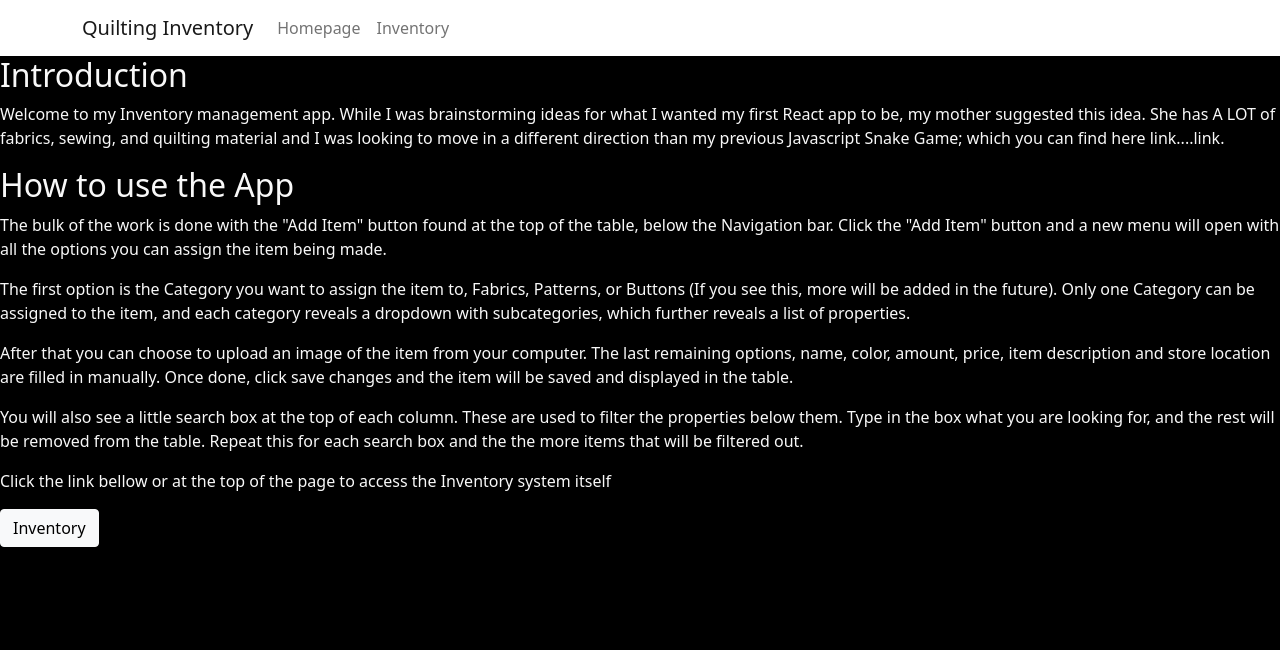
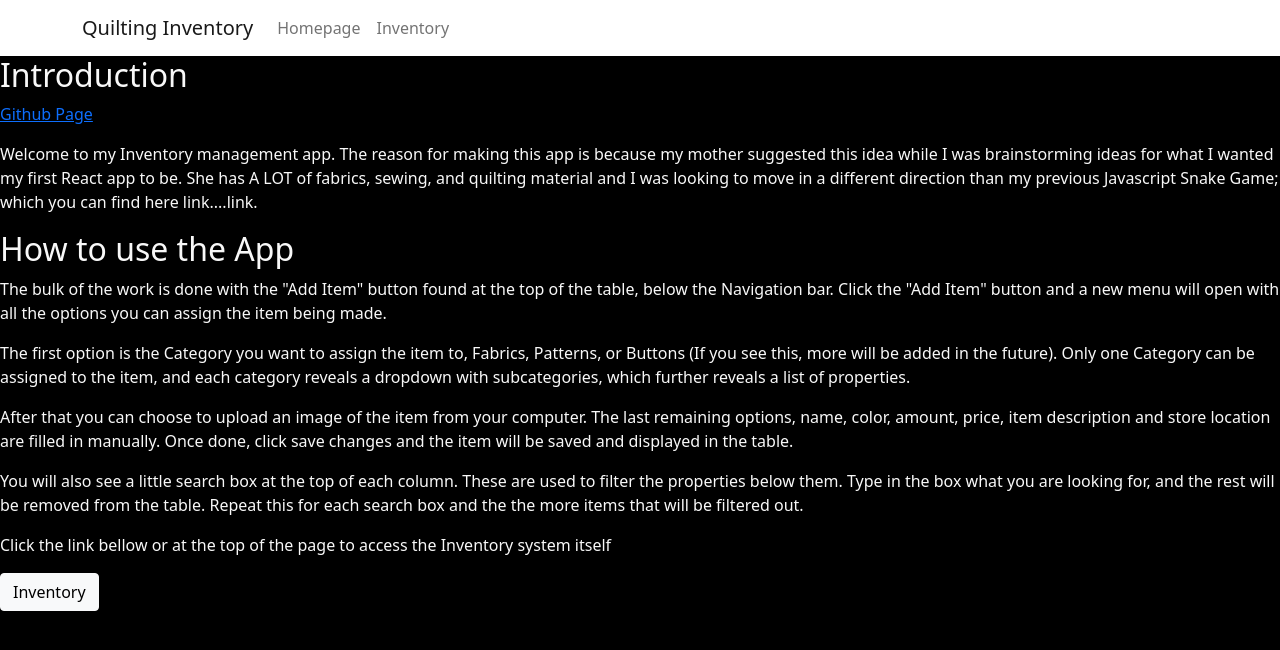
Before and after one commit to Valderhide/inventory, a React (Create React App) app: page /Homepage in a window 1280 px wide. Shown: the top 650 px of the page. Built offline with nearby package versions, Linux system fonts and the light colour scheme.

Commit message:
added link to Github page on Homepage, and added Total value feature from shoppingList to the main table

```diff
--- a/src/Components/Table.js
+++ b/src/Components/Table.js
@@ -8,6 +8,11 @@ export default function ItemTable({ data, onRowDelete }) {
       .join("/n");
     return kv;
   };
+  let sum = data.reduce(
+    (accumulator, data) =>
+      accumulator + parseFloat(data.amount) * parseFloat(data.price),
+    0
+  );
 
   const [filter1, setFilter1] = useState("");
   const [filter2, setFilter2] = useState("");
@@ -174,6 +179,10 @@ export default function ItemTable({ data, onRowDelete }) {
           )
         )}
       </tbody>
+      <tfoot>
+        <td> Total Value</td>
+        <td> ${sum} </td>
+      </tfoot>
     </Table>
   );
 }
--- a/src/Pages/homepage.js
+++ b/src/Pages/homepage.js
@@ -6,11 +6,15 @@ export default function HomePage() {
     <div className="descript">
       <h2>Introduction</h2>
       <p>
-        Welcome to my Inventory management app. While I was brainstorming ideas
-        for what I wanted my first React app to be, my mother suggested this
-        idea. She has A LOT of fabrics, sewing, and quilting material and I was
-        looking to move in a different direction than my previous Javascript
-        Snake Game; which you can find here link....link.
+        <a href="https://github.com/Valderhide/inventory">Github Page</a>
+      </p>
+      <p>
+        Welcome to my Inventory management app. The reason for making this app
+        is because my mother suggested this idea while I was brainstorming ideas
+        for what I wanted my first React app to be. She has A LOT of fabrics,
+        sewing, and quilting material and I was looking to move in a different
+        direction than my previous Javascript Snake Game; which you can find
+        here link....link.
       </p>
       <h2>How to use the App</h2>
       <p>
```
